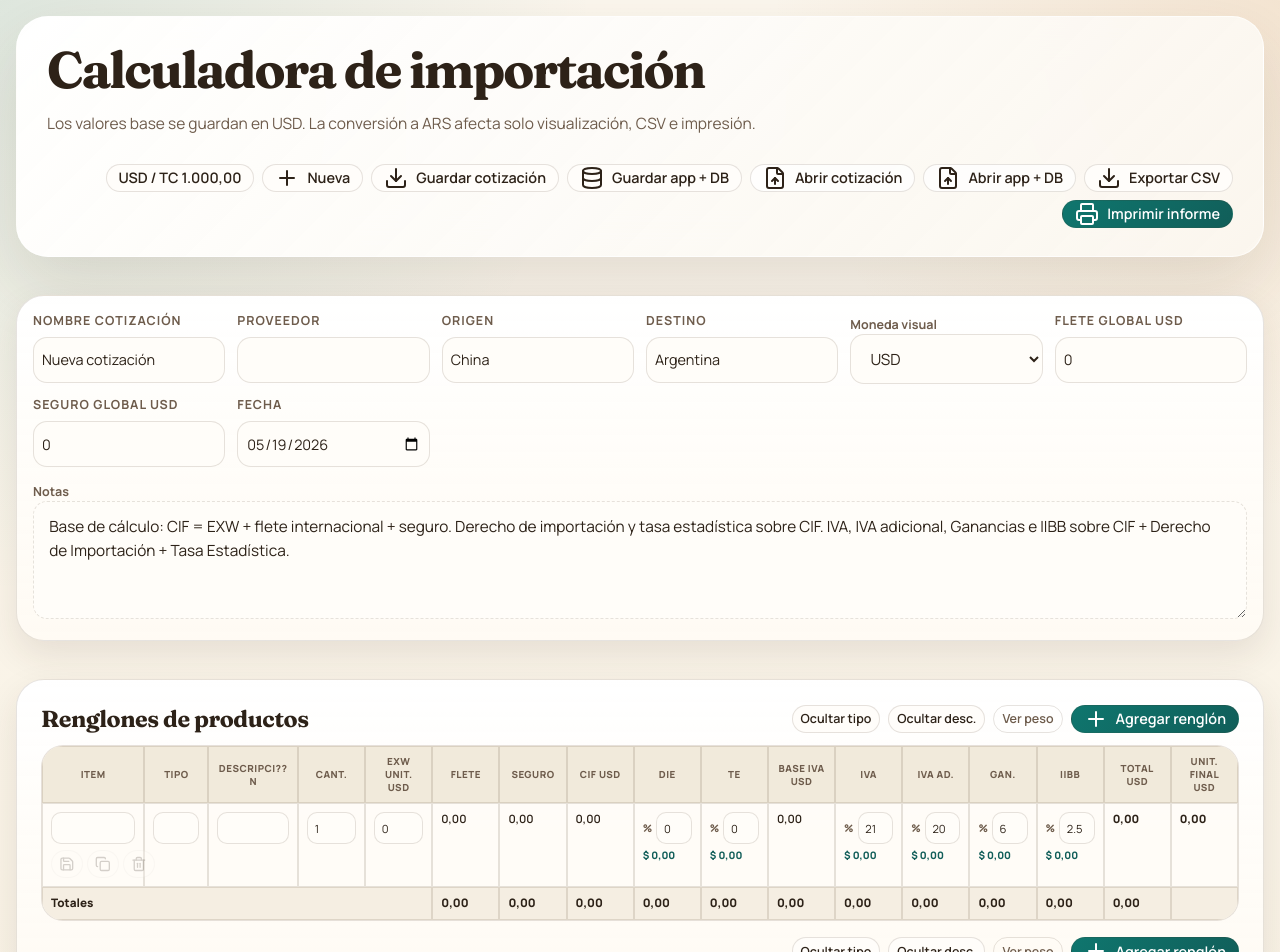
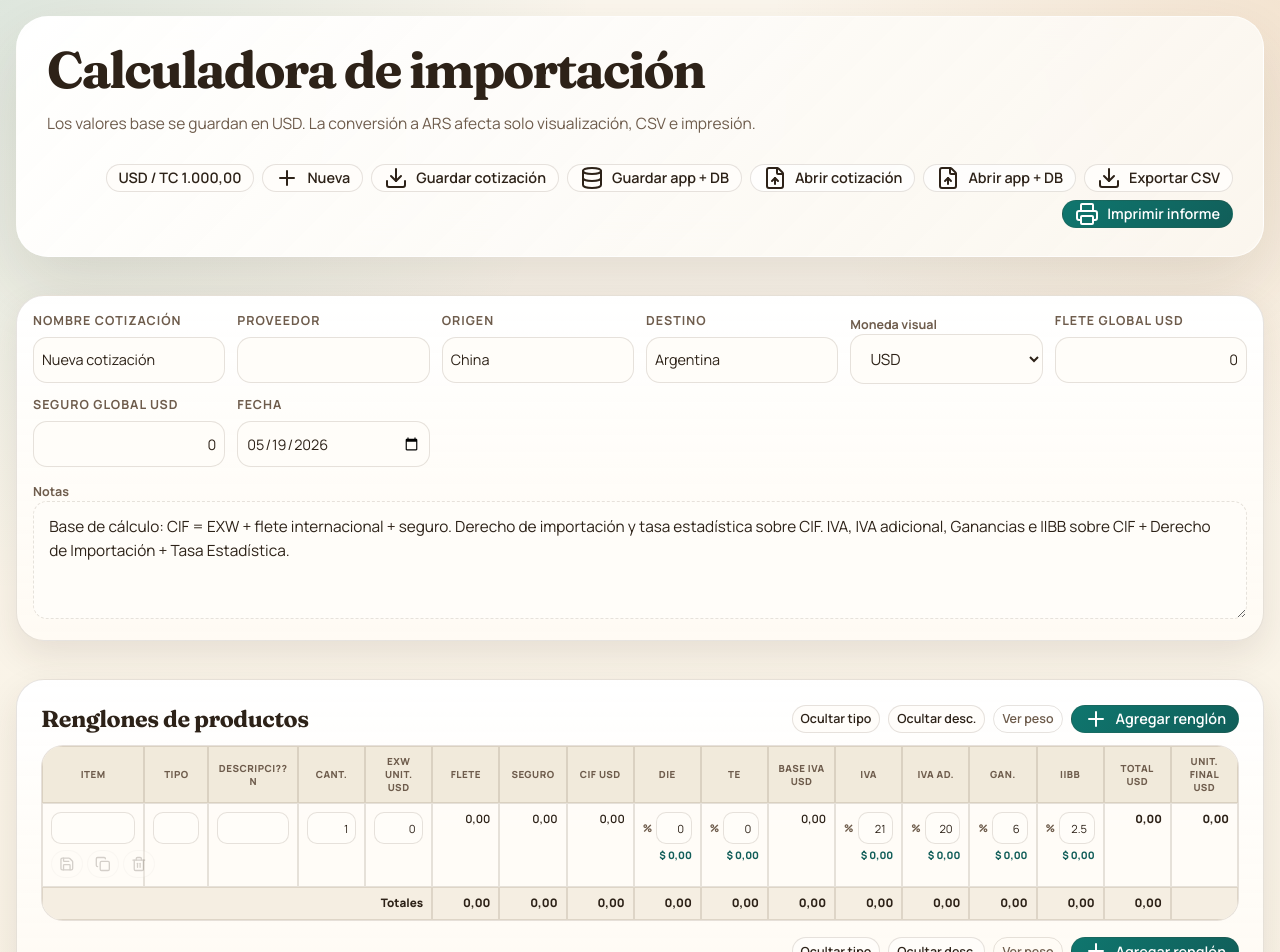
Before and after one commit to kbrus87/cotizador-importaciones, a React (Vite) app: page / in a window 1280 px wide. Shown: the top 952 px of the page. Built offline with nearby package versions, Linux system fonts and the light colour scheme.

Commit message:
alinear nros a la derecha

```diff
--- a/src/App.css
+++ b/src/App.css
@@ -344,8 +344,13 @@ body {
 
 .quote-table .font-medium,
 .quote-table .font-bold {
+  text-align: right;
   font-size: 0.71rem;
   line-height: 1.25;
+}
+
+.quote-table tfoot .table-body-cell:not([colspan]) {
+  text-align: right;
 }
 
 .quote-table.meta-all .item-col {
@@ -431,6 +436,7 @@ body {
 }
 
 .tax-amount {
+  text-align: right;
   color: var(--brand-strong);
   font-size: 0.64rem;
   font-weight: 800;
@@ -521,6 +527,7 @@ body {
 }
 
 .summary-value {
+  text-align: right;
   font-weight: 800;
   color: var(--text);
 }
@@ -619,6 +626,10 @@ body {
 
 .text-lg {
   font-size: 1.15rem;
+}
+
+.text-right {
+  text-align: right;
 }
 
 .text-2xl {
--- a/src/App.tsx
+++ b/src/App.tsx
@@ -1013,7 +1013,7 @@ function Field({
       <input
         type={type}
         step="any"
-        className="field-input w-full rounded-md border px-2 py-1.5 text-sm"
+        className={`field-input w-full rounded-md border px-2 py-1.5 text-sm ${type === "number" ? "text-right" : ""}`}
         value={value}
         onChange={(e) => onChange(e.target.value)}
       />
@@ -1038,7 +1038,7 @@ function CellInput({
       step="any"
       value={value}
       onChange={(e) => onChange(e.target.value)}
-      className={`cell-input rounded border bg-white px-1.5 py-1 text-xs ${className}`}
+      className={`cell-input rounded border bg-white px-1.5 py-1 text-xs ${type === "number" ? "text-right" : ""} ${className}`}
     />
   );
 }
```
